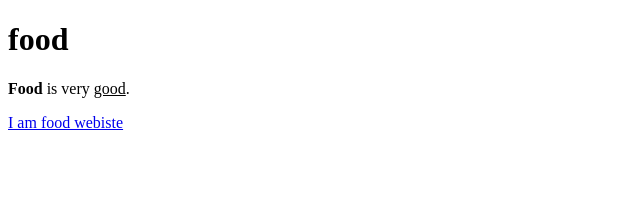
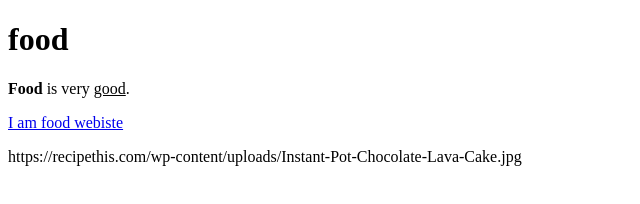
Before and after one commit to nb3666/exploring-cs, a plain HTML site: page index.html in a window 1280 px wide. Shown: the whole page, without its empty margins (0-640 px from the left). Drawn offline with Linux system fonts and the light colour scheme.

Commit message:
Update index.html

```diff
--- a/index.html
+++ b/index.html
@@ -4,6 +4,8 @@
     <h1>food</h1>
   <p> <b>Food</b> is very <u>good</u>.</p>
   <p><a href="http://iamafoodblog.com">I am food webiste</a></p>
+  <p>https://recipethis.com/wp-content/uploads/Instant-Pot-Chocolate-Lava-Cake.jpg</p>
+
 
 </body>
 </html>
```
